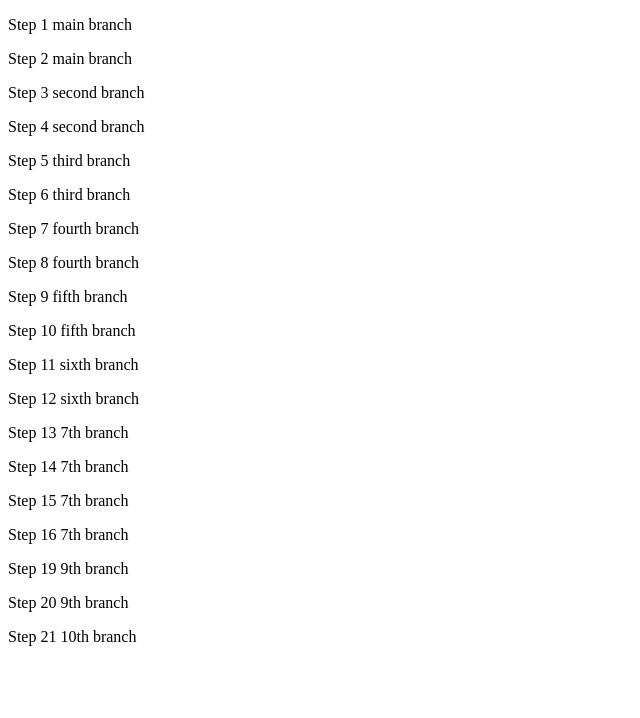
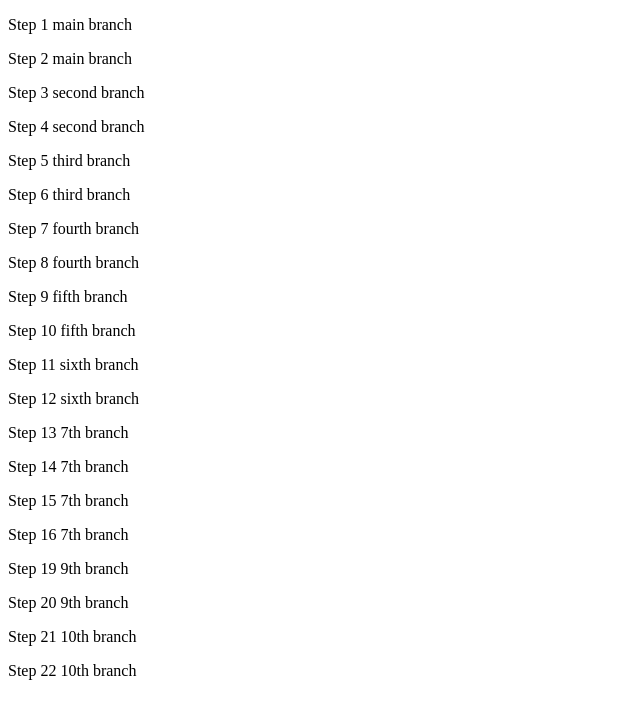
Before and after one commit to Boiann/branching-merging-squashing, a plain HTML site: page index.html in a window 1280 px wide. Shown: the whole page, without its empty margins (0-640 px from the left). Drawn offline with Linux system fonts and the light colour scheme.

Commit message:
Branch 10 2nd commit

```diff
--- a/index.html
+++ b/index.html
@@ -30,6 +30,7 @@
     <p>Step 20 9th branch</p>
 
     <p>Step 21 10th branch</p>
+    <p>Step 22 10th branch</p>
 
 
 </body>
```
